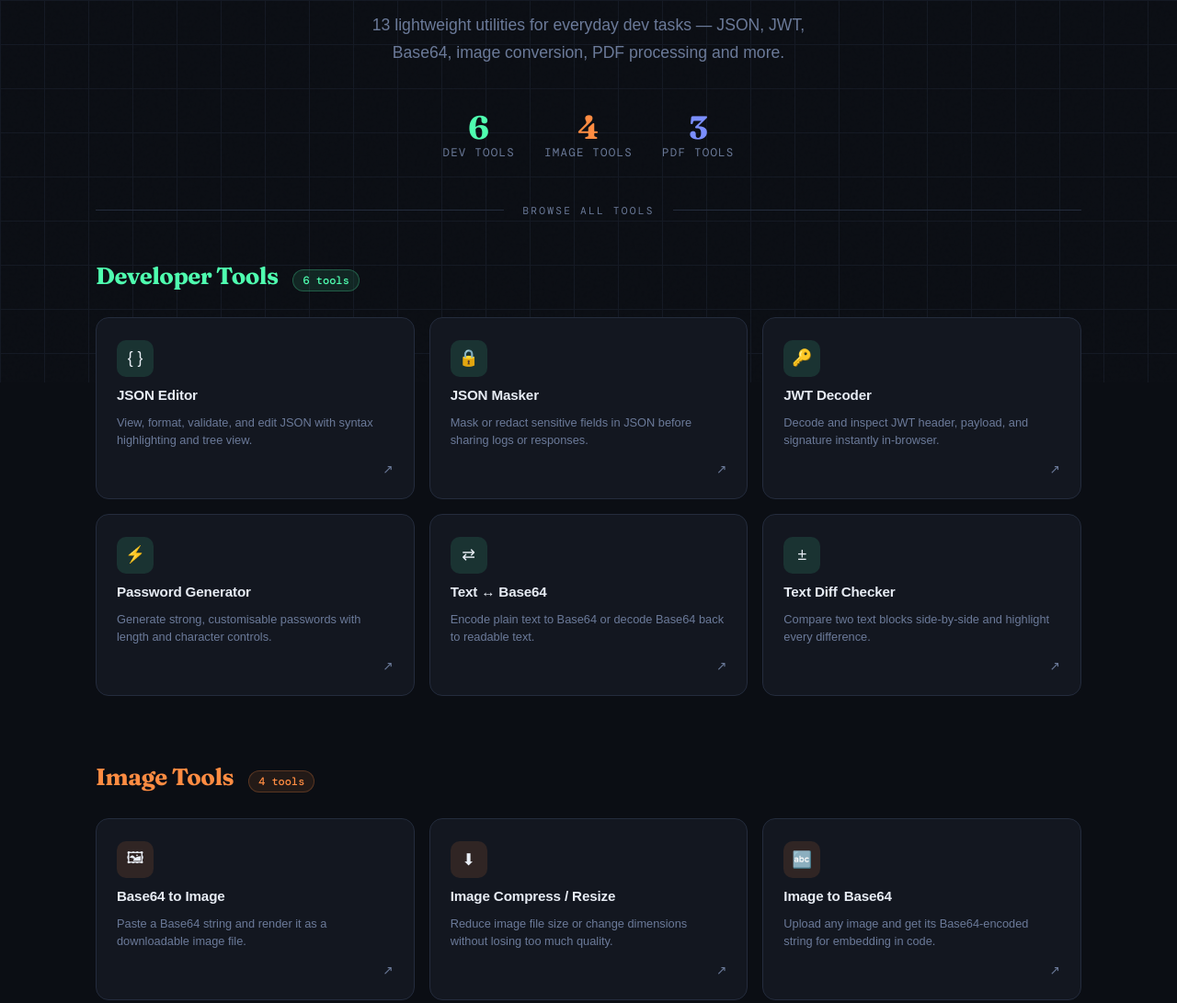
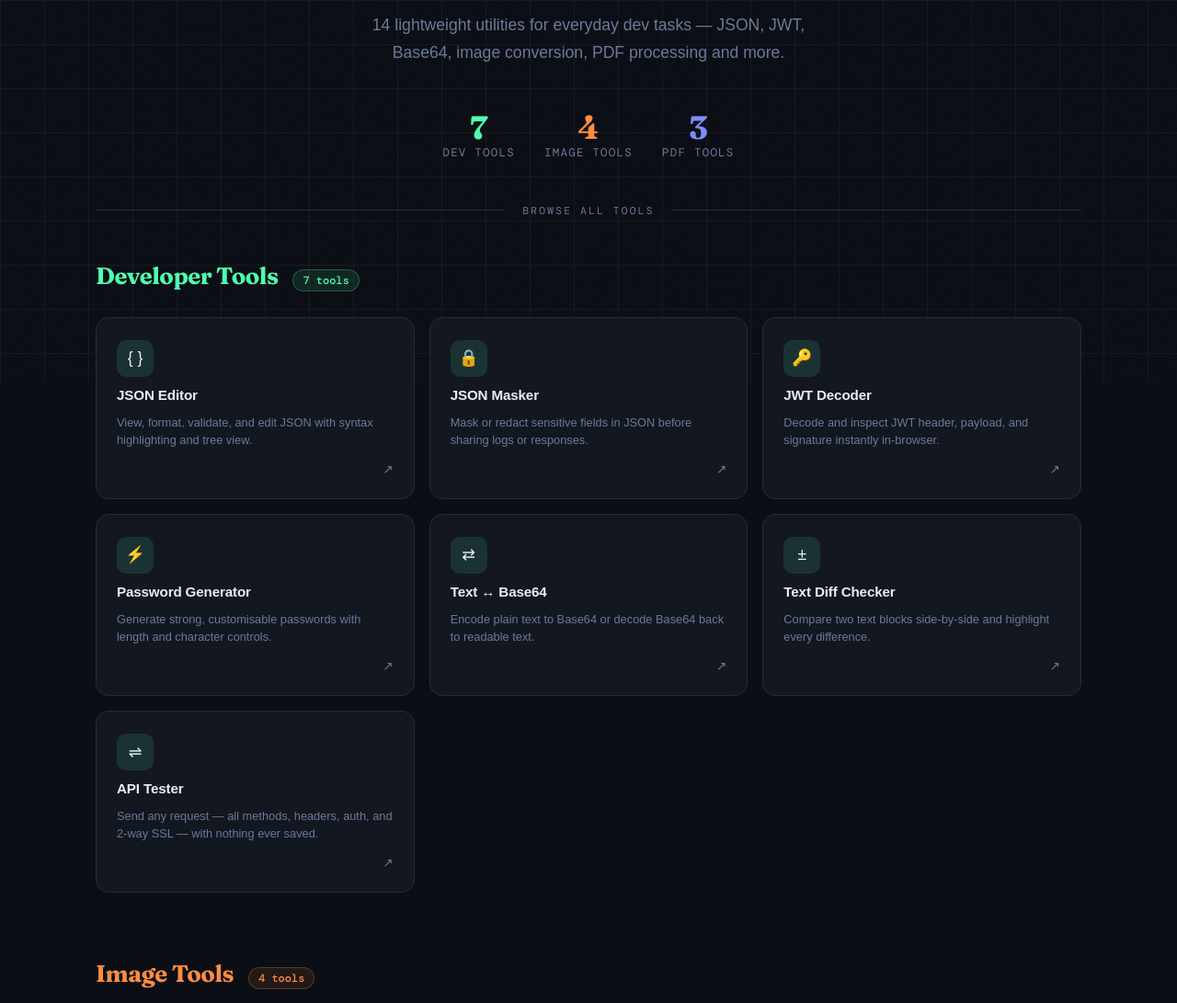
Before and after one commit to priyank017/QuickDev, a plain HTML site: page index.html in a window 1280 px wide. Shown: the part 384-1475 px from the top of the page at 92% size. Drawn offline with nearby package versions, Linux system fonts and the light colour scheme; a web font is replaced by a local one.

Commit message:
Update index.html

```diff
--- a/index.html
+++ b/index.html
@@ -385,9 +385,9 @@
 <section class="hero">
   <p class="hero-eyebrow">Free · No login · Works in browser</p>
   <h1>Tools built for<br><em>developers</em></h1>
-  <p class="hero-desc">13 lightweight utilities for everyday dev tasks — JSON, JWT, Base64, image conversion, PDF processing and more.</p>
+  <p class="hero-desc">14 lightweight utilities for everyday dev tasks — JSON, JWT, Base64, image conversion, PDF processing and more.</p>
   <div class="stat-row">
-    <div class="stat"><span class="stat-num">6</span><span class="stat-label">Dev Tools</span></div>
+    <div class="stat"><span class="stat-num">7</span><span class="stat-label">Dev Tools</span></div>
     <div class="stat"><span class="stat-num">4</span><span class="stat-label">Image Tools</span></div>
     <div class="stat"><span class="stat-num">3</span><span class="stat-label">PDF Tools</span></div>
   </div>
@@ -402,7 +402,7 @@
   <section class="category cat-dev" id="dev">
     <div class="cat-header">
       <h2 class="cat-title">Developer Tools</h2>
-      <span class="cat-count">6 tools</span>
+      <span class="cat-count">7 tools</span>
     </div>
     <div class="cards">
 
@@ -445,6 +445,13 @@
         <div class="card-icon">±</div>
         <div class="card-name">Text Diff Checker</div>
         <div class="card-desc">Compare two text blocks side-by-side and highlight every difference.</div>
+        <div class="card-arrow">↗</div>
+      </a>
+
+      <a class="card" href="api-tester.html" target="_blank" rel="noopener">
+        <div class="card-icon">⇌</div>
+        <div class="card-name">API Tester</div>
+        <div class="card-desc">Send any request — all methods, headers, auth, and 2-way SSL — with nothing ever saved.</div>
         <div class="card-arrow">↗</div>
       </a>
 
```
